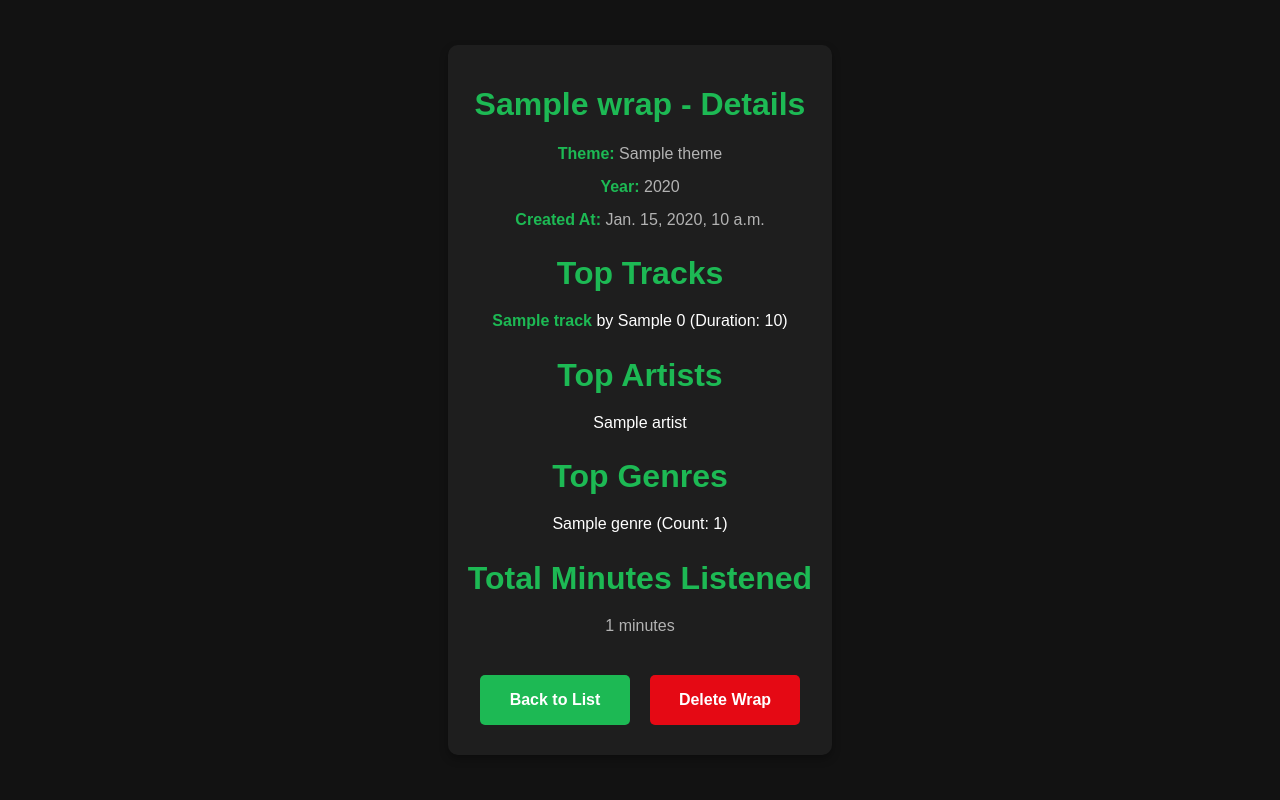
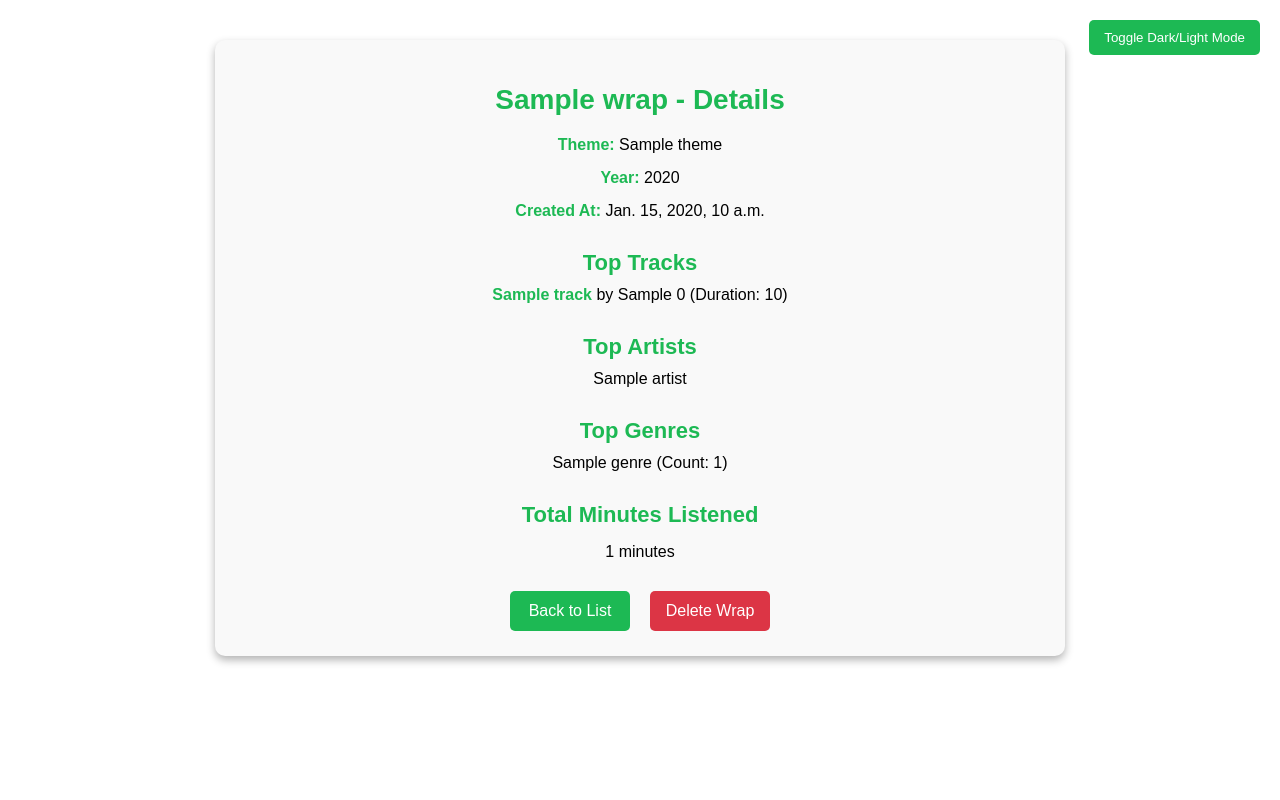
Before and after one commit to simoneyasu/spotifyWrappedClonefork, a Django app: template wrap/templates/wrap/wrap_detail.html in a window 1280 px wide. Run offline with Django 5.2, Linux system fonts and the light colour scheme; the template is opened without the code that fills it: most values are stand-ins (such as "Sample title", 1, 10 or a date in 2020); data that the repository does not hold is empty.

Commit message:
fixed ui for wrap_detail

```diff
--- a/wrap/templates/wrap/wrap_detail.html
+++ b/wrap/templates/wrap/wrap_detail.html
@@ -1,33 +1,37 @@
+{% extends 'register/base.html' %}
 {% load static %}
-<!DOCTYPE html>
-<html lang="en">
-<head>
-    <meta charset="UTF-8">
-    <meta name="viewport" content="width=device-width, initial-scale=1.0">
-    <title>{{ wrap.name }} - Spotify Wrap Details</title>
-    <link rel="stylesheet" href="{% static 'css/styles.css' %}">
+
+{% block title %}{{ wrap.name }} - Spotify Wrap Details{% endblock %}
+
+{% block extra_css %}
     <style>
-        body {
-            font-family: Arial, sans-serif;
-            background-color: #121212;
-            color: white;
-            margin: 0;
-            padding: 0;
+        .wrap-detail {
+            max-width: 800px;
+            margin: 40px auto;
+            padding: 25px;
+            border-radius: 10px;
+            background-color: var(--container-bg-light);
+            box-shadow: 0 4px 8px rgba(0, 0, 0, 0.3);
+            text-align: center;
+            transition: background-color 0.3s ease, color 0.3s ease;
+        }
+
+        body.dark-mode .wrap-detail {
+            background-color: var(--container-bg-dark);
+        }
+
+        .wrap-detail h1 {
+            color: var(--primary-color);
+            font-size: 28px;
+            margin-bottom: 20px;
             text-align: center;
         }
 
-        .wrap-detail {
-            max-width: 800px;
-            margin: 50px auto;
-            padding: 20px;
-            border-radius: 10px;
-            background-color: #1E1E1E;
-            box-shadow: 0 4px 8px rgba(0, 0, 0, 0.3);
-            text-align: center;
-        }
-
-        .wrap-detail h1, .wrap-detail h2 {
-            color: #1DB954;
+        .wrap-detail h2 {
+            color: var(--primary-color);
+            font-size: 22px;
+            margin-top: 30px;
+            margin-bottom: 10px;
         }
 
         .wrap-detail p, .wrap-detail ul {
@@ -38,15 +42,16 @@
         .wrap-detail ul {
             list-style-type: none;
             padding: 0;
+            margin: 10px 0;
         }
 
         .wrap-detail li {
             margin-bottom: 10px;
-            color: white;
+            text-align: center;
         }
 
         .wrap-detail strong {
-            color: #1DB954;
+            color: var(--primary-color);
         }
 
         .action-buttons {
@@ -59,45 +64,41 @@
 
         .action-buttons a, .action-buttons form button {
             text-decoration: none;
-            padding: 12px 20px;
+            padding: 8px 12px;
             border: none;
             border-radius: 5px;
             cursor: pointer;
             font-size: 16px;
-            font-weight: bold;
-            color: #fff;
+            color: white;
             transition: background-color 0.3s ease;
-            min-width: 150px;
+            min-width: 120px;
             text-align: center;
             display: flex;
             justify-content: center;
             align-items: center;
-            height: 50px;
+            height: 40px;
             box-sizing: border-box;
         }
 
         .action-buttons a {
-            background-color: #1DB954;
+            background-color: var(--primary-color);
         }
 
         .action-buttons a:hover {
-            background-color: #17a74a;
+            background-color: var(--primary-color-hover);
         }
 
         .action-buttons form button {
-            background-color: #E50914;
+            background-color: var(--danger-color);
         }
 
         .action-buttons form button:hover {
-            background-color: #c30710;
-        }
-
-        .action-buttons form button, .action-buttons a {
-            appearance: none;
+            background-color: var(--danger-color-hover);
         }
     </style>
-</head>
-<body>
+{% endblock %}
+
+{% block content %}
     <div class="wrap-detail">
         <h1>{{ wrap.name }} - Details</h1>
         <p><strong>Theme:</strong> {{ wrap.theme }}</p>
@@ -147,5 +148,4 @@
             </form>
         </div>
     </div>
-</body>
-</html>
+{% endblock %}
```
